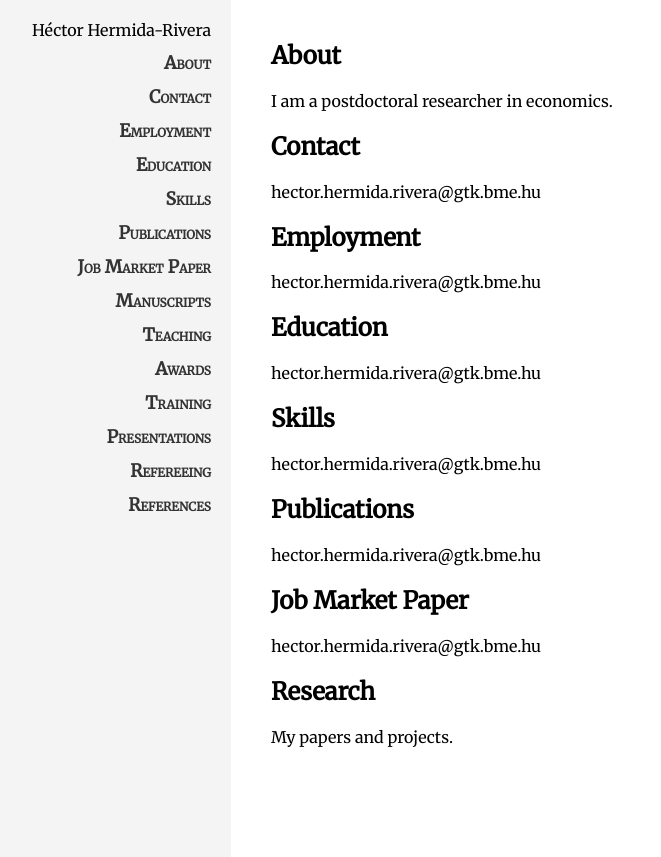
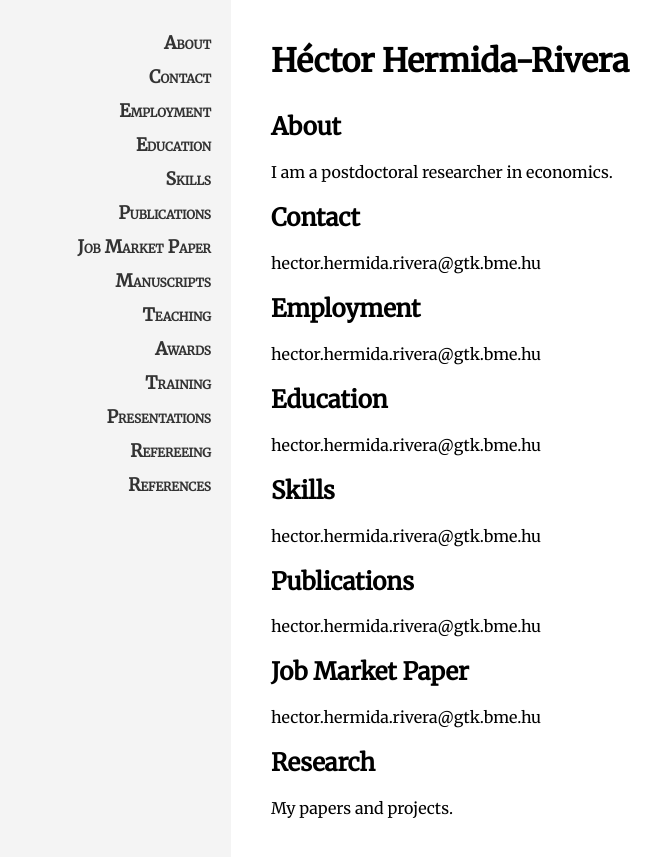
Before and after one commit to HectorHermidaRivera/hectorhermidarivera.github.io, a Jekyll site: the page built from index.md, in a window 1280 px wide. Shown: the top 857 px of the page, without its empty margins (29-690 px from the left). Built offline with Jekyll 4.4.1, drawn with Linux system fonts in a browser that asks for light colours.

Commit message:
Add smooth scrolling and main name to layout

```diff
--- a/_layouts/default.html
+++ b/_layouts/default.html
@@ -5,10 +5,14 @@
   <title>{{ page.title }}</title>
   <link href="https://fonts.googleapis.com/css2?family=Merriweather&display=swap" rel="stylesheet">
   <link rel="stylesheet" href="/assets/css/style.css">
+  <style>
+    html {
+      scroll-behavior: smooth;
+    }
+  </style>
 </head>
 <body>
   <div class="sidebar">
-    <div class="name">Héctor Hermida-Rivera</div>
     <a href="#about">About</a>
     <a href="#contact">Contact</a>
     <a href="#employment">Employment</a>
@@ -26,6 +30,7 @@
   </div>
 
   <div class="content">
+    <h1 class="main-name">Héctor Hermida-Rivera</h1>
     {{ content }}
   </div>
 </body>
```
